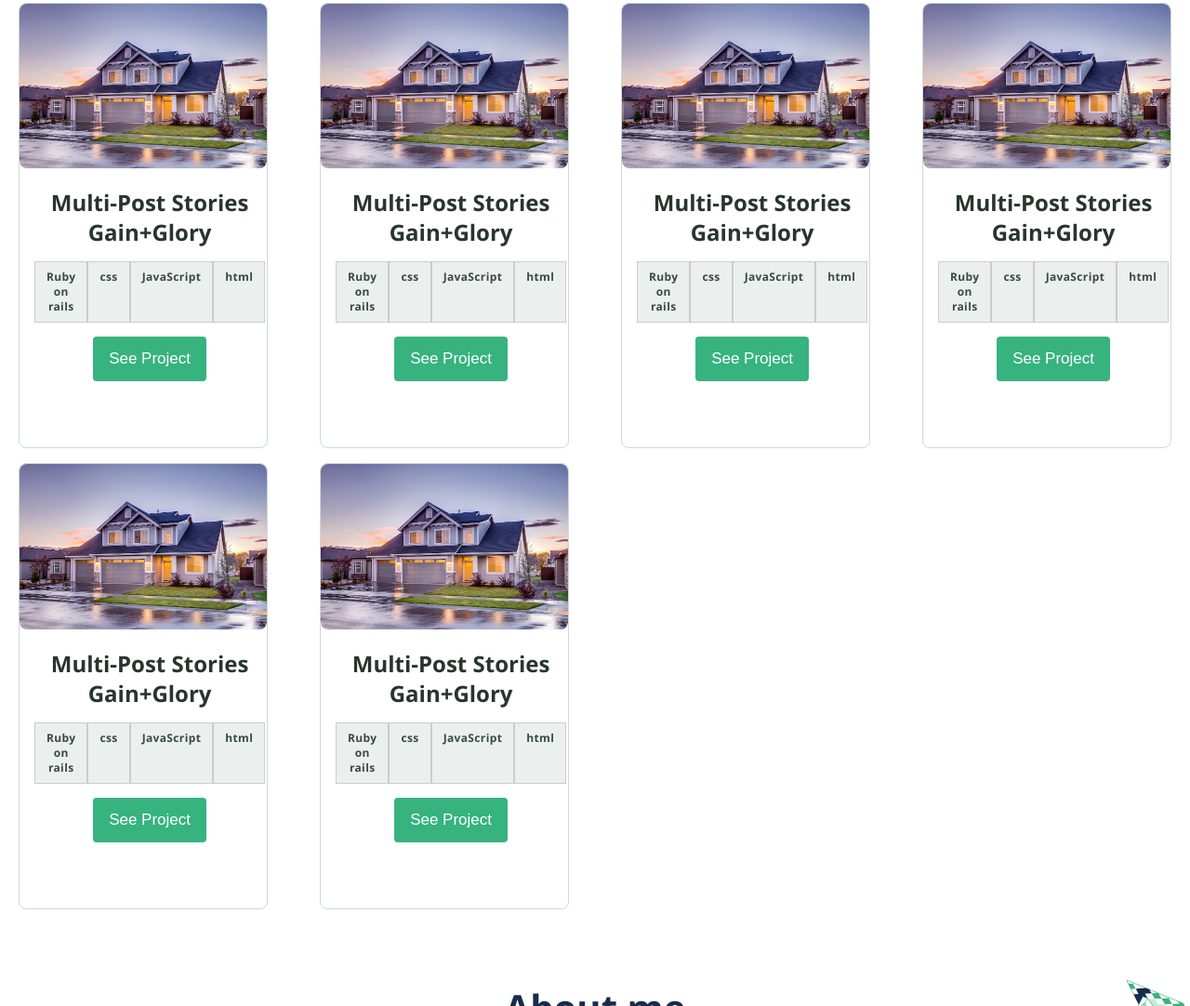
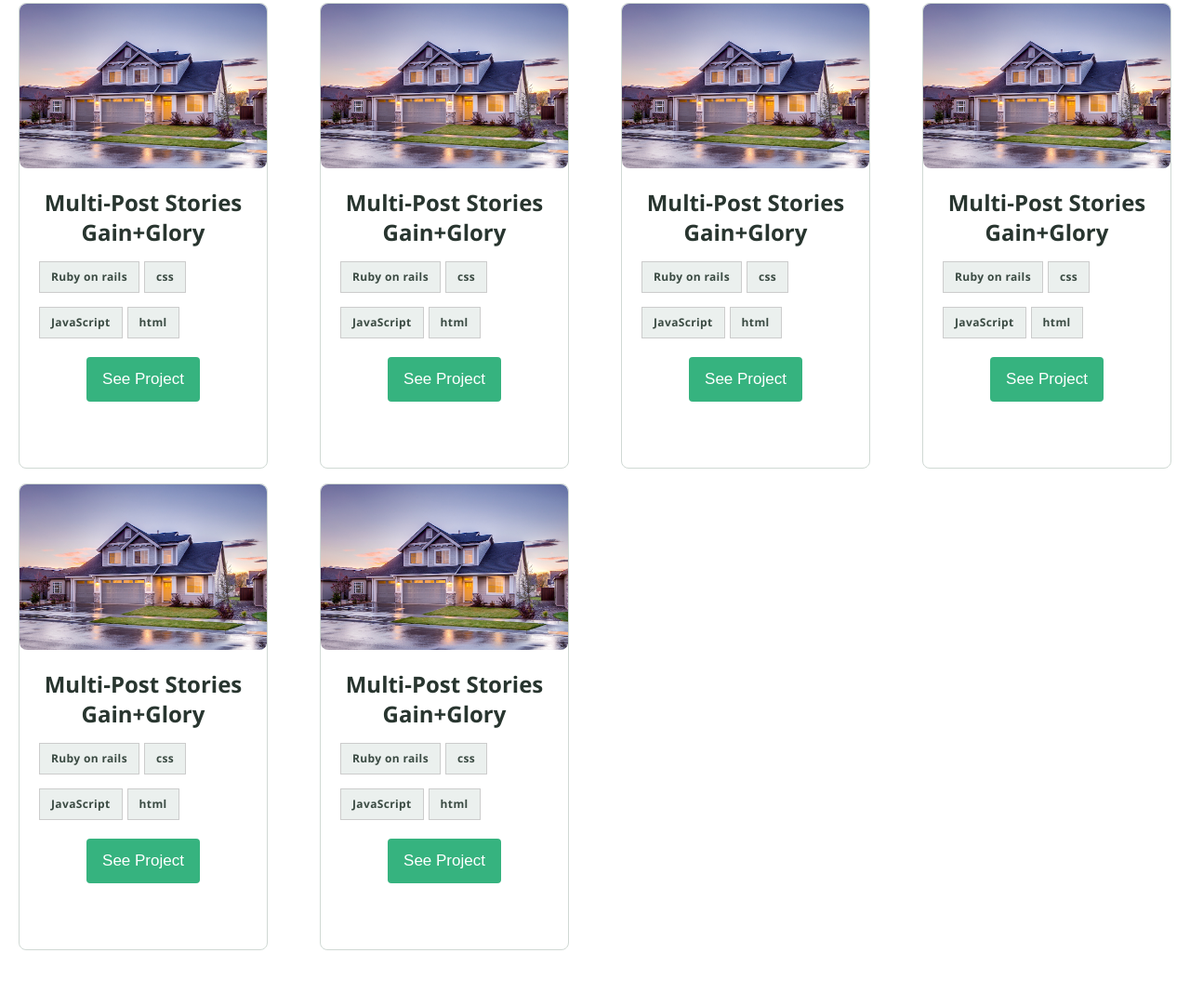
Before and after one commit to solomonetchu/Portfolio, a plain HTML site: page index.html in a window 1280 px wide. Shown: the part 832-1914 px from the top of the page at 93% size. Drawn offline with nearby package versions, Linux system fonts and the light colour scheme.

Commit message:
Using float in style.css

```diff
--- a/css/style.css
+++ b/css/style.css
@@ -190,12 +190,14 @@ body {
   fill: solid #3a4a42;
 }
 
+.work__done {
+  text-align: center;
+}
 .work__done__group {
-  display: flex;
-  justify-content: space-around;
-  width: 100%;
+  display: inline-block;
 }
 .work__done__list {
+  float: left;
   border: 1px solid #ccc;
   background-color: #ebf0ee;
   font-family: "Segoe UI", Tahoma, Geneva, Verdana, sans-serif;
@@ -206,6 +208,7 @@ body {
   padding: 8px 12px;
   margin-top: 15px;
   list-style: none;
+  margin-left: 5px;
 }
 .work__done__link {
   text-decoration: none;
```
